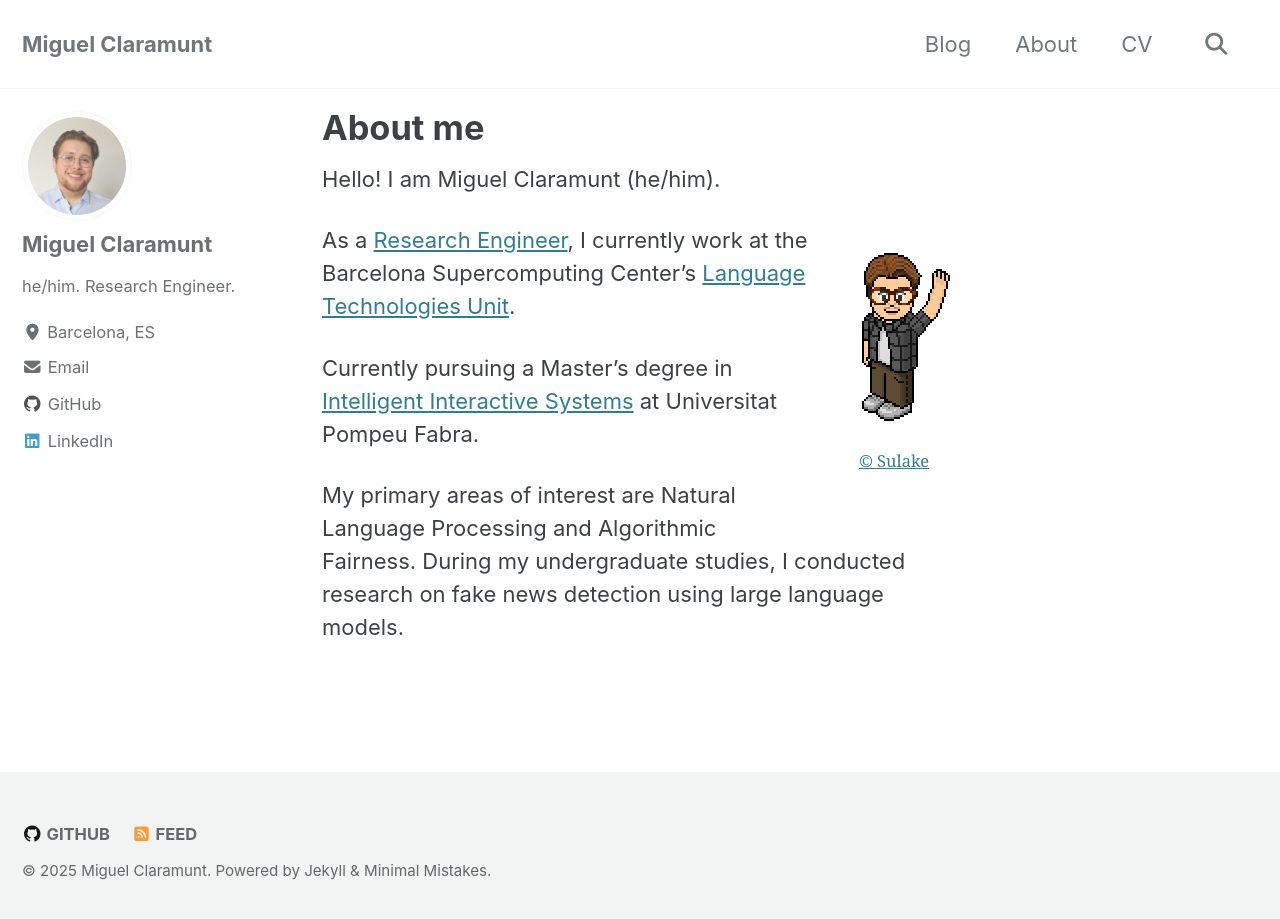
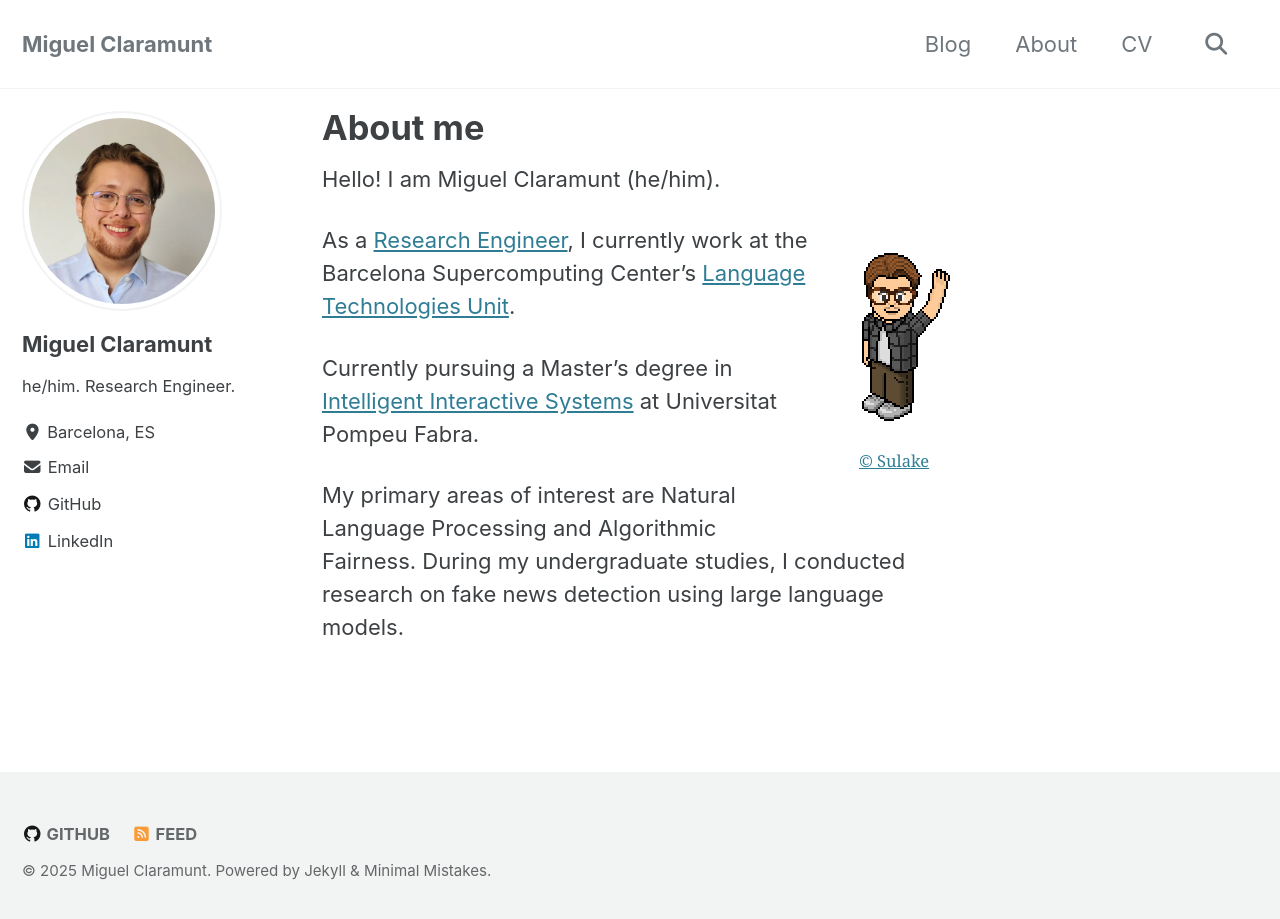
Before and after one commit to MiguelClaramunt/miguelclaramunt.github.io, a Jekyll site: the page built from _pages/about.md, in a window 1280 px wide and 927 px high. Shown: the top 919 px of the window. Built offline with Jekyll 4.4.1, drawn with Linux system fonts in a browser that asks for light colours; cached includes are drawn as plain includes.

Commit message:
Update sidebar style layout and animations

```diff
--- a/_sass/minimal-mistakes/_sidebar.scss
+++ b/_sass/minimal-mistakes/_sidebar.scss
@@ -19,13 +19,13 @@
   @include breakpoint($large) {
     float: inline-start;
     width: calc(#{$right-sidebar-width-narrow} - 1em);
-    opacity: 0.75;
-    -webkit-transition: opacity 0.2s ease-in-out;
-    transition: opacity 0.2s ease-in-out;
+    // opacity: 1;
+    // -webkit-transition: opacity 0.2s ease-in-out;
+    // transition: opacity 0.2s ease-in-out;
 
-    &:hover {
-      opacity: 1;
-    }
+    // &:hover {
+    //   opacity: 0.9;
+    // }
 
     &.sticky {
       overflow-y: auto;
@@ -131,15 +131,22 @@
     display: block;
     width: auto;
     height: auto;
+    filter: grayscale(0%);
+    -webkit-transition: opacity 0.2s ease-in-out;
+    transition: filter 0.15s ease-in-out;
+
+    &:hover {
+      filter: grayscale(50%);
+    }
   }
 
   img {
-    max-width: 110px;
+    max-width: 200px;
     border-radius: 50%;
 
     @include breakpoint($large) {
       padding: 5px;
-      border: 1px solid $border-color;
+      border: 2px solid $border-color;
     }
   }
 }
@@ -166,7 +173,7 @@
   margin: 0;
 
   @include breakpoint($large) {
-    margin-top: 10px;
+    margin-top: 20px;
     margin-bottom: 10px;
   }
 }
```
